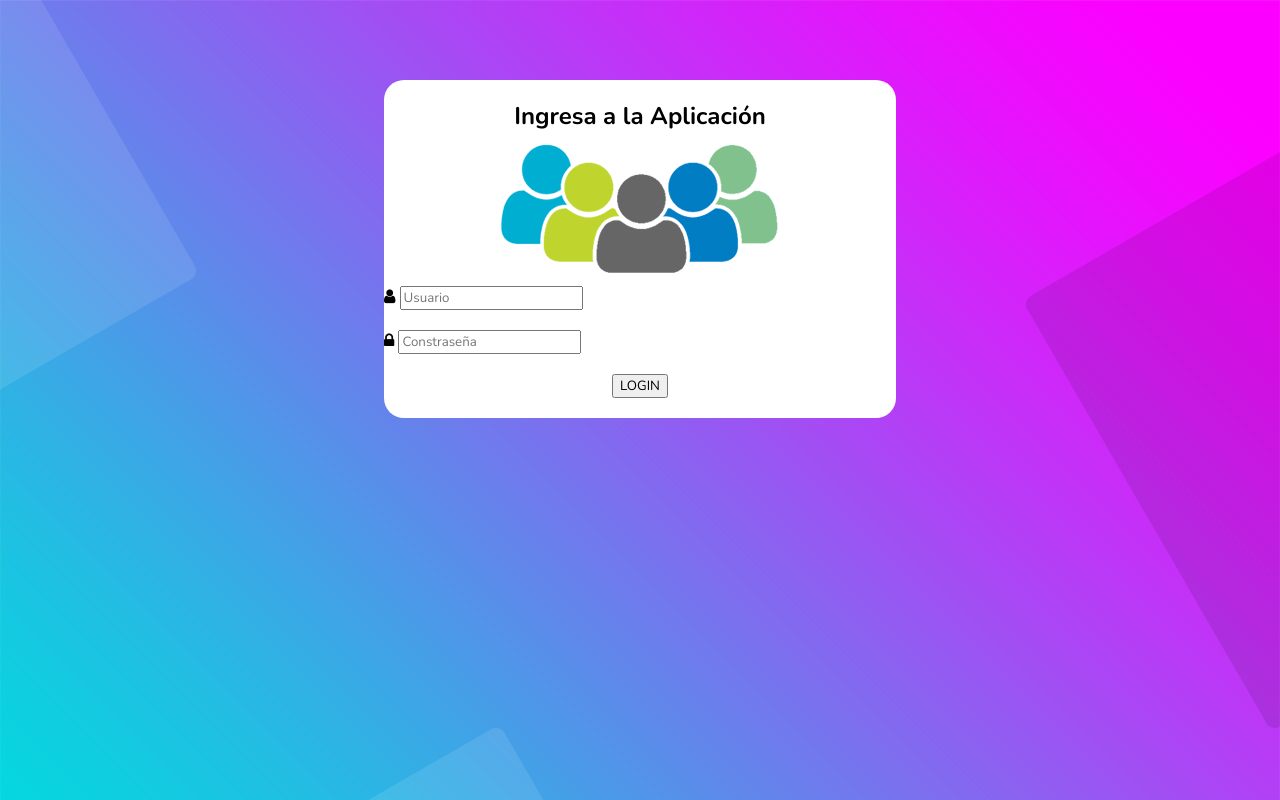
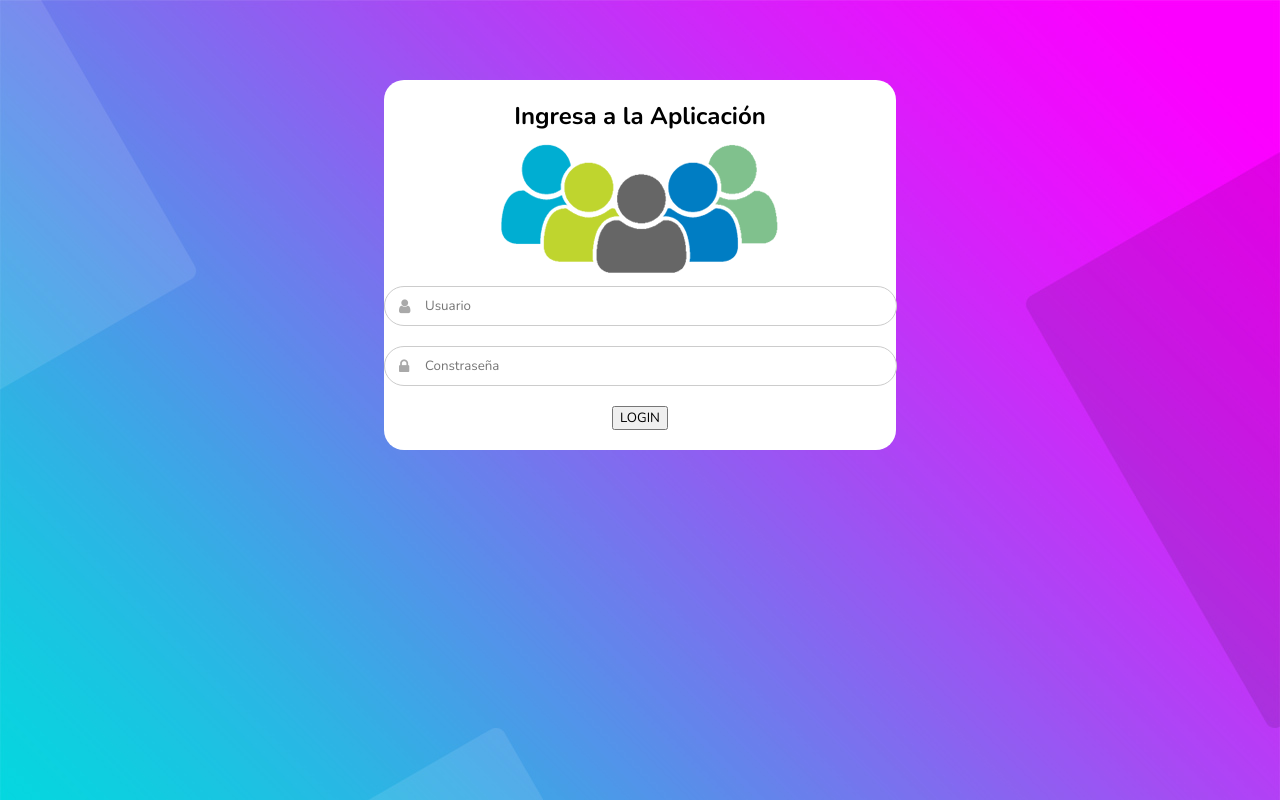
Before and after one commit to Mariamp-0/Laboratorio-3, a plain HTML site: page index.html in a window 1280 px wide. Drawn offline with nearby package versions, Linux system fonts and the light colour scheme.

Commit message:
Correción de CSS

```diff
--- a/index.html
+++ b/index.html
@@ -16,16 +16,17 @@
             <div class="formulario">
                 <form>
                     <div class="campo">
-                        <i class="fa fa-user" aria-hidden="true"></i>
+                        <i class="icono fa fa-user" aria-hidden="true"></i>
                         <input type="text" placeholder="Usuario" required>
                     </div>
                     <div class="campo">
-                        <i class="fa fa-lock" aria-hidden="true"></i>
+                        <i class="icono fa fa-lock" aria-hidden="true"></i>
                         <input type="text" placeholder="Constraseña" required>
                     </div>
                     <button type="submit" class="login-btn">LOGIN</button>
+                </form>
 
-                </form>
+
 
             </div>
             </div>
--- a/mis-estilos.css
+++ b/mis-estilos.css
@@ -32,17 +32,22 @@ body {
     text-align: left;
 
 }
- .campos input {
+ .campo input {
     width: 90%;
     padding: 10px;
     padding-left: 40px;
     border: 1px solid #ccc;
     border-radius: 25px;
     outline: none;
+}
+
+ .campo .icono {
+    position: absolute;
+    left: 15px;
+    top: 12px;
+    color: darkgrey;
+
+
  }
 
- .campos .icono {
-    position: absolute;
-    left: 15px;
-
- }
+ :hover
```
